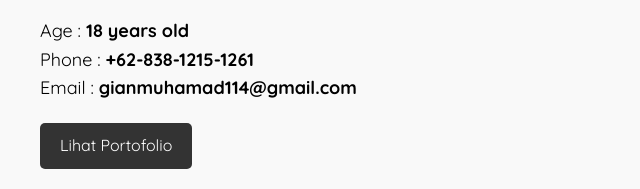
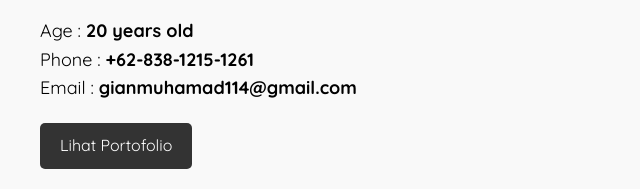
Before and after one commit to jack12-dev/Proyek-dicoding, a plain HTML site: page index.html in a window 1280 px wide. Shown: the part 372-561 px from the top of the page, 0-640 px from the left. Drawn offline with Linux system fonts and the light colour scheme.

Commit message:
Update index.html

```diff
--- a/index.html
+++ b/index.html
@@ -48,7 +48,7 @@
           </p>
           <h1 class="title">Personal Information</h1>
           <p>
-            Age : <b>18 years old</b>
+            Age : <b>20 years old</b>
           </p>
           <p>
             Phone : <b>+62-838-1215-1261</b>
```
